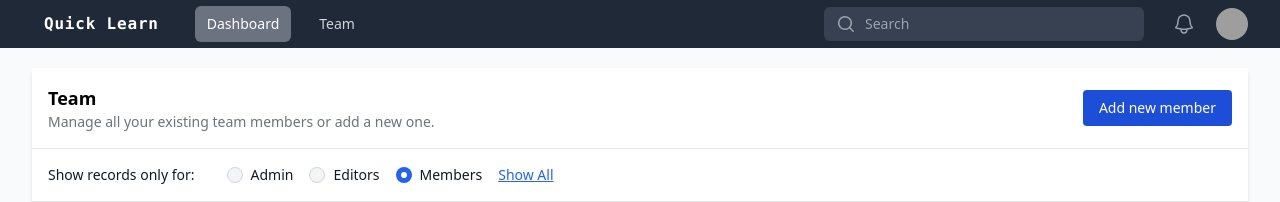
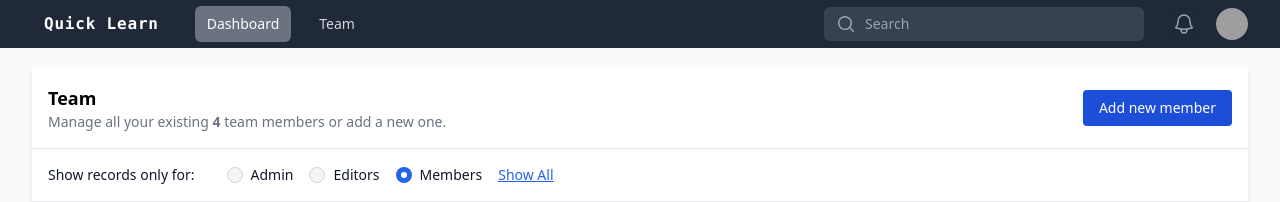
Before and after one commit to cs-quicklabs/quicklabs-designs, a SvelteKit app: page /quick-learn/team in a window 1280 px wide. Shown: the top 202 px of the page. Built offline with nearby package versions, Linux system fonts and the light colour scheme; grey boxes are pictures that could not be loaded.

Commit message:
update team section

```diff
--- a/src/routes/quick-learn/team/+page.svelte
+++ b/src/routes/quick-learn/team/+page.svelte
@@ -12,7 +12,7 @@
 					<div>
 						<h1 class="mr-3 text-lg font-semibold dark:text-white">Team</h1>
 						<p class="text-gray-500 dark:text-gray-400 text-sm">
-							Manage all your existing team members or add a new one.
+							Manage all your existing <span class="font-bold">4</span> team members or add a new one.
 						</p>
 					</div>
 					<a
```
